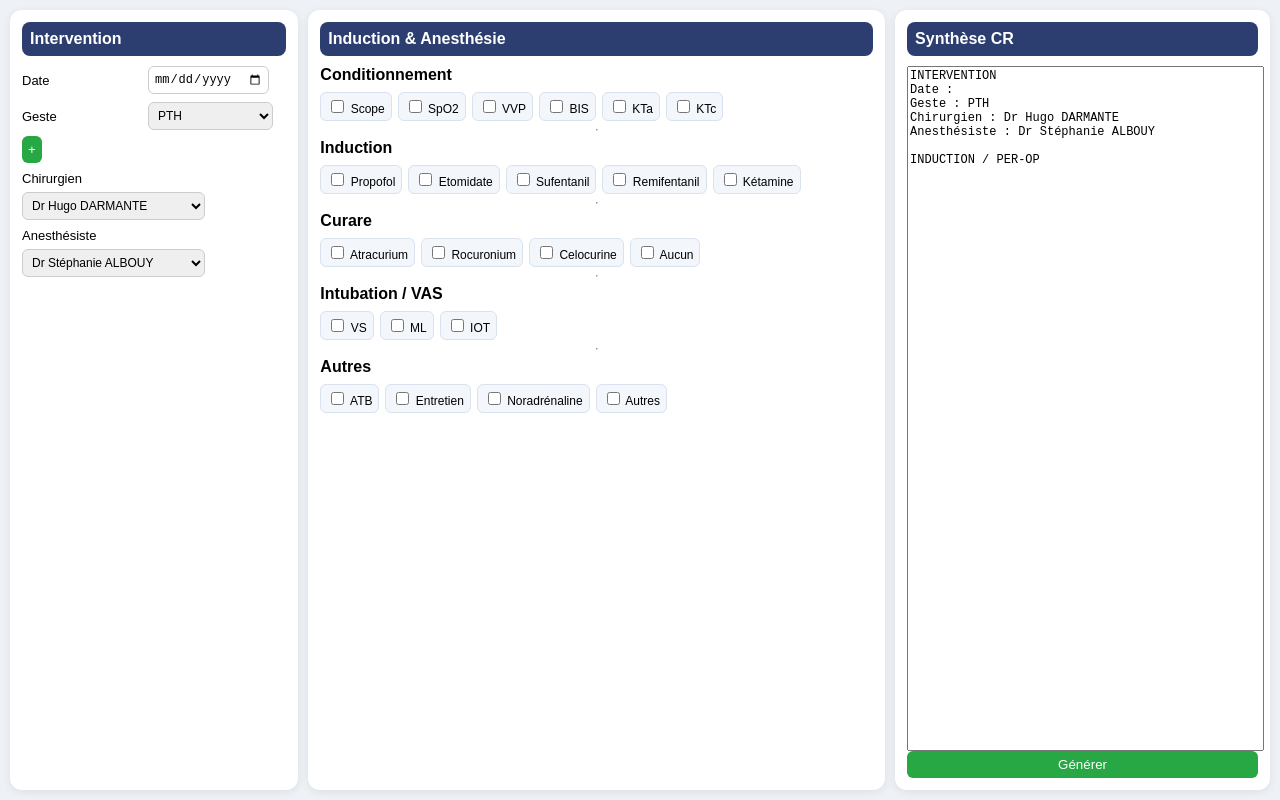
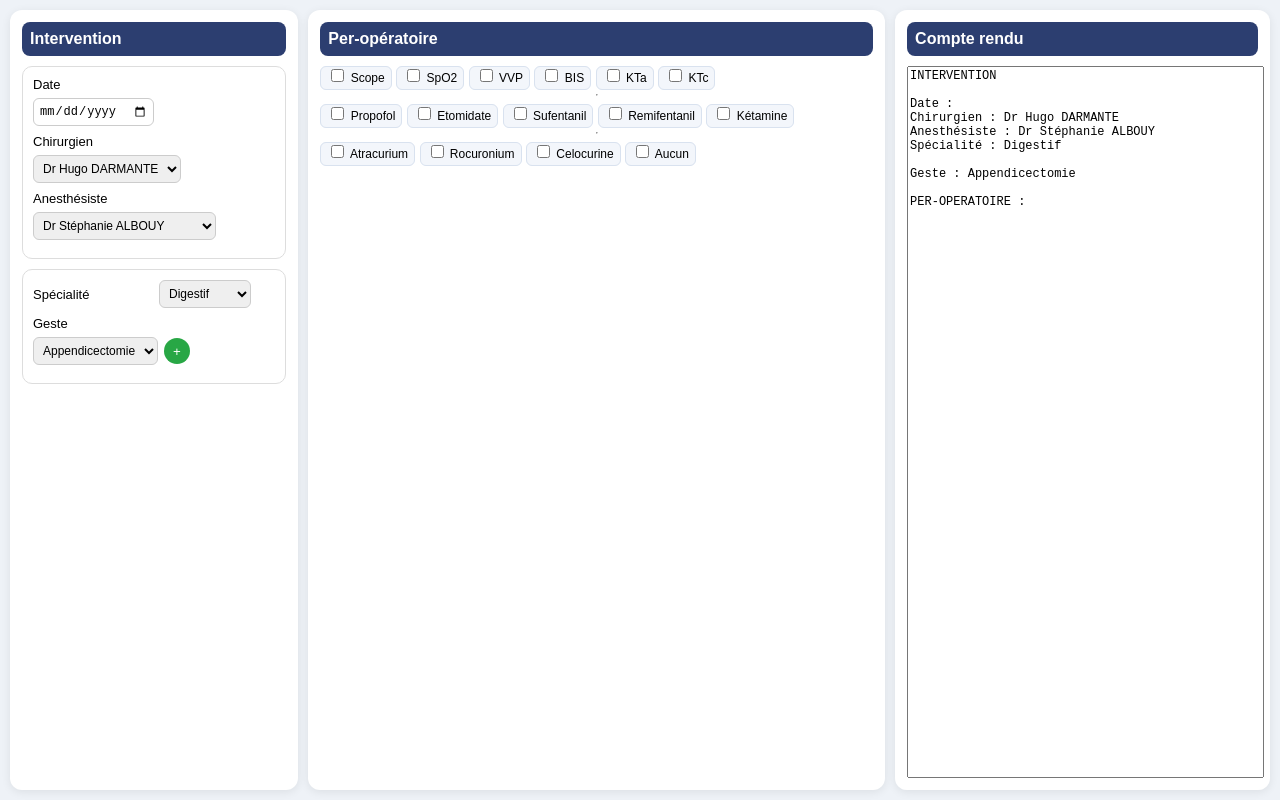
Before and after one commit to Frolar78/CR-anesth, a plain HTML site: page index.html in a window 1280 px wide. Drawn offline with Linux system fonts and the light colour scheme.

Commit message:
Update index.html

```diff
--- a/index.html
+++ b/index.html
@@ -5,98 +5,17 @@
 <title>CR Anesthésie Bloc</title>
 
 <style>
-body{
-margin:0;
-font-family:Arial;
-background:#eef2f7;
-height:100vh;
-overflow:hidden;
-}
-
-.container{
-display:grid;
-grid-template-columns:1fr 2fr 1.3fr;
-gap:10px;
-height:100vh;
-padding:10px;
-box-sizing:border-box;
-}
-
-/* PANELS */
-.panel{
-background:white;
-border-radius:12px;
-padding:12px;
-box-shadow:0 2px 10px rgba(0,0,0,0.08);
-overflow:auto;
-display:flex;
-flex-direction:column;
-}
-
-.title{
-font-weight:bold;
-background:#2c3e70;
-color:white;
-padding:8px;
-border-radius:8px;
-margin-bottom:10px;
-}
-
-/* ROWS */
-.row{
-display:flex;
-flex-wrap:wrap;
-align-items:center;
-gap:6px;
-margin-bottom:8px;
-}
-
-label{
-min-width:120px;
-font-size:13px;
-}
-
-input, select{
-padding:5px;
-border-radius:6px;
-border:1px solid #ccc;
-font-size:12px;
-}
-
-/* CHECKBOX BLOCKS */
-.block{
-display:flex;
-flex-wrap:wrap;
-gap:6px;
-}
-
-.block label{
-min-width:auto;
-background:#f3f6fb;
-padding:4px 6px;
-border-radius:6px;
-border:1px solid #d9e2ef;
-font-size:12px;
-}
-
-/* OUTPUT */
-textarea{
-width:100%;
-height:100%;
-resize:none;
-font-family:monospace;
-font-size:12px;
-}
-
-/* BUTTON */
-button{
-padding:6px;
-border:none;
-border-radius:6px;
-background:#28a745;
-color:white;
-cursor:pointer;
-}
+body{margin:0;font-family:Arial;background:#eef2f7;height:100vh;overflow:hidden;}
+.container{display:grid;grid-template-columns:1fr 2fr 1.3fr;gap:10px;height:100vh;padding:10px;box-sizing:border-box;}
+.panel{background:white;border-radius:12px;padding:12px;box-shadow:0 2px 10px rgba(0,0,0,0.08);overflow:auto;display:flex;flex-direction:column;}
+.title{font-weight:bold;background:#2c3e70;color:white;padding:8px;border-radius:8px;margin-bottom:10px;}
+.section{border:1px solid #ddd;border-radius:10px;padding:10px;margin-bottom:10px;}
+.row{display:flex;flex-wrap:wrap;align-items:center;gap:6px;margin-bottom:8px;}
+label{min-width:120px;font-size:13px;}
+input, select{padding:5px;border-radius:6px;border:1px solid #ccc;font-size:12px;}
+textarea{width:100%;height:100%;resize:none;font-family:monospace;font-size:12px;}
+.block label{background:#f3f6fb;padding:4px 6px;border-radius:6px;border:1px solid #d9e2ef;font-size:12px;}
+.plus{background:#28a745;color:white;border:none;border-radius:50%;width:26px;height:26px;cursor:pointer;}
 </style>
 </head>
 
@@ -104,175 +23,161 @@ cursor:pointer;
 
 <div class="container">
 
-<!-- ================= PANEL 1 ================= -->
+<!-- PANEL 1 -->
 <div class="panel">
 
 <div class="title">Intervention</div>
 
-<div class="row">
-<label>Date</label>
-<input type="date" id="date">
+<div class="section">
+<div class="row"><label>Date</label><input type="date" id="date"></div>
+<div class="row"><label>Chirurgien</label><select id="chirurgien"></select></div>
+<div class="row"><label>Anesthésiste</label><select id="anesth"></select></div>
 </div>
 
+<div class="section">
+<div class="row"><label>Spécialité</label><select id="specialite"></select></div>
 <div class="row">
 <label>Geste</label>
 <select id="geste"></select>
-<button onclick="addGeste()">+</button>
+<button class="plus" onclick="addGeste()">+</button>
 </div>
 
-<div class="row">
-<label>Chirurgien</label>
-<select id="chirurgien"></select>
+<div id="geste2Box" style="display:none;" class="row">
+<label>Geste 2</label>
+<select id="geste2"></select>
 </div>
-
-<div class="row">
-<label>Anesthésiste</label>
-<select id="anesth"></select>
 </div>
 
 </div>
 
-<!-- ================= PANEL 2 ================= -->
+<!-- PANEL 2 -->
 <div class="panel">
 
-<div class="title">Induction & Anesthésie</div>
+<div class="title">Per-opératoire</div>
 
-<!-- CONDITIONNEMENT -->
-<div class="row"><strong>Conditionnement</strong></div>
 <div class="block">
-<label><input type="checkbox" id="scope"> Scope</label>
-<label><input type="checkbox" id="spo2"> SpO2</label>
-<label><input type="checkbox" id="vvp"> VVP</label>
-<label><input type="checkbox" id="bis"> BIS</label>
-<label><input type="checkbox" id="kta"> KTa</label>
-<label><input type="checkbox" id="ktc"> KTc</label>
+<label><input type="checkbox" id="Scope"> Scope</label>
+<label><input type="checkbox" id="SpO2"> SpO2</label>
+<label><input type="checkbox" id="VVP"> VVP</label>
+<label><input type="checkbox" id="BIS"> BIS</label>
+<label><input type="checkbox" id="KTa"> KTa</label>
+<label><input type="checkbox" id="KTc"> KTc</label>
 </div>
 
 <hr>
 
-<!-- INDUCTION -->
-<div class="row"><strong>Induction</strong></div>
 <div class="block">
-<label><input type="checkbox" id="propofol"> Propofol</label>
-<label><input type="checkbox" id="etomidate"> Etomidate</label>
-<label><input type="checkbox" id="sufentanil"> Sufentanil</label>
-<label><input type="checkbox" id="remifentanil"> Remifentanil</label>
-<label><input type="checkbox" id="ketamine"> Kétamine</label>
+<label><input type="checkbox" id="Propofol"> Propofol</label>
+<label><input type="checkbox" id="Etomidate"> Etomidate</label>
+<label><input type="checkbox" id="Sufentanil"> Sufentanil</label>
+<label><input type="checkbox" id="Remifentanil"> Remifentanil</label>
+<label><input type="checkbox" id="Ketamine"> Kétamine</label>
 </div>
 
 <hr>
 
-<!-- CURARE -->
-<div class="row"><strong>Curare</strong></div>
 <div class="block">
-<label><input type="checkbox" id="atracurium"> Atracurium</label>
-<label><input type="checkbox" id="rocuronium"> Rocuronium</label>
-<label><input type="checkbox" id="celocurine"> Celocurine</label>
-<label><input type="checkbox" id="aucun"> Aucun</label>
-</div>
-
-<hr>
-
-<!-- VAS -->
-<div class="row"><strong>Intubation / VAS</strong></div>
-<div class="block">
-<label><input type="checkbox" id="vs"> VS</label>
-<label><input type="checkbox" id="ml"> ML</label>
-<label><input type="checkbox" id="iot" onchange="toggleIOT()"> IOT</label>
-</div>
-
-<div id="iotBox" style="display:none;margin-top:6px;">
-<input placeholder="Sonde">
-<input placeholder="Cormack">
-<input placeholder="POGO">
-</div>
-
-<hr>
-
-<div class="row"><strong>Autres</strong></div>
-<div class="block">
-<label><input type="checkbox" id="atb"> ATB</label>
-<label><input type="checkbox" id="entretien"> Entretien</label>
-<label><input type="checkbox" id="norad"> Noradrénaline</label>
-<label><input type="checkbox" id="autres"> Autres</label>
+<label><input type="checkbox" id="Atracurium"> Atracurium</label>
+<label><input type="checkbox" id="Rocuronium"> Rocuronium</label>
+<label><input type="checkbox" id="Celocurine"> Celocurine</label>
+<label><input type="checkbox" id="Aucun curare"> Aucun</label>
 </div>
 
 </div>
 
-<!-- ================= PANEL 3 ================= -->
+<!-- PANEL 3 -->
 <div class="panel">
-
-<div class="title">Synthèse CR</div>
-
+<div class="title">Compte rendu</div>
 <textarea id="resultat"></textarea>
-
-<button onclick="generer()">Générer</button>
-
 </div>
 
 </div>
 
 <script>
 
-/* ================= DATA COMPLET ================= */
+/* ===== TES DONNÉES (INCHANGÉES) ===== */
 
 const anesthesistes=[
-"Dr Stéphanie ALBOUY","Dr Guy ARMANDO","Dr Laure BONNET","Dr Mohammed BOUREGBA",
-"Dr Jean CATINEAU","Dr Alexandre FERRIERO","Dr Arthur FROHLICH",
-"Dr Jean-Philippe GUERIN","Dr Sébastien GHIGLIONE","Dr Léa LEY-GHIGLIONE",
-"Dr Lucile LEVASSEUR","Dr Riyad MENADE","Dr Nicolas OPPRECHT",
-"Dr Nicolas PARTOUCHE","Pr Bertrand PRUNET","Dr Gildas ROUSSEAU",
-"Dr Nicolo SALA","Dr Mathilde SEVERAC","Dr Wajdi SULTAN",
-"Dr Daisy TRAN","Dr Rémy WIDEHEM","Dr Félix ZAMARON"
+"Dr Stéphanie ALBOUY",
+"Dr Guy ARMANDO",
+"Dr Laure BONNET",
+"Dr Mohammed BOUREGBA"
 ];
 
-const chirurgiens={
-"Orthopédie":["Dr Hugo DARMANTE","Dr Matthieu GHREA","Dr Nicolas GUILLOT","Dr Tristan LASCAR"],
-"Viscérale":["Dr Adolfo GAVELLI","Dr Anne DUBOIS-VERDIER","Dr Anna MARMORALE"],
-"Urologie":["Dr Aurélie FLOCH","Dr Maher KECHAOU","Dr Xavier CARPENTIER"]
+const chirurgiens=[
+"Dr Hugo DARMANTE",
+"Dr Matthieu GHREA",
+"Dr Nicolas GUILLOT",
+"Dr Tristan LASCAR"
+];
+
+/* ===== NOUVEAU : SPECIALITES ===== */
+
+const specialites={
+"Digestif":["Appendicectomie","Colectomie"],
+"Orthopédie":["PTH","PTG"]
 };
 
-const gestes={
-"Orthopédie":["PTH","PTG","Arthroscopie"],
-"Viscérale":["Appendicectomie","Colectomie"],
-"Urologie":["Prostatectomie","Cystectomie"]
-};
+/* ===== INIT ===== */
 
-/* ================= INIT ================= */
+const anesth=document.getElementById("anesth");
+const chirurgien=document.getElementById("chirurgien");
+const specialite=document.getElementById("specialite");
+const geste=document.getElementById("geste");
+const geste2=document.getElementById("geste2");
+const geste2Box=document.getElementById("geste2Box");
 
-const geste=document.getElementById("geste");
-const chirurgien=document.getElementById("chirurgien");
-const anesth=document.getElementById("anesth");
+const date=document.getElementById("date");
+const resultat=document.getElementById("resultat");
 
-Object.values(chirurgiens).flat().forEach(c=>{
-chirurgien.innerHTML+=`<option>${c}</option>`;
+/* remplissage */
+
+anesthesistes.forEach(a=>anesth.innerHTML+=`<option>${a}</option>`);
+chirurgiens.forEach(c=>chirurgien.innerHTML+=`<option>${c}</option>`);
+
+Object.keys(specialites).forEach(s=>{
+specialite.innerHTML+=`<option>${s}</option>`;
 });
 
-anesthesistes.forEach(a=>{
-anesth.innerHTML+=`<option>${a}</option>`;
+/* gestes dynamiques */
+
+function updateGestes(){
+let liste=specialites[specialite.value];
+geste.innerHTML="";
+geste2.innerHTML="";
+liste.forEach(g=>{
+geste.innerHTML+=`<option>${g}</option>`;
+geste2.innerHTML+=`<option>${g}</option>`;
 });
-
-Object.values(gestes).flat().forEach(g=>{
-geste.innerHTML+=`<option>${g}</option>`;
-});
-
-/* ================= IOT ================= */
-
-function toggleIOT(){
-iotBox.style.display=iot.checked ? "block" : "none";
 }
 
-/* ================= GENERATION ================= */
+specialite.addEventListener("change",updateGestes);
+updateGestes();
+
+/* geste 2 */
+
+function addGeste(){
+geste2Box.style.display="flex";
+}
+
+/* ===== GENERATION ===== */
 
 function generer(){
 
-let t="INTERVENTION\n";
+let t="INTERVENTION\n\n";
+
 t+="Date : "+date.value+"\n";
-t+="Geste : "+geste.value+"\n";
 t+="Chirurgien : "+chirurgien.value+"\n";
-t+="Anesthésiste : "+anesth.value+"\n\n";
+t+="Anesthésiste : "+anesth.value+"\n";
+t+="Spécialité : "+specialite.value+"\n\n";
 
-t+="INDUCTION / PER-OP\n";
+t+="Geste : "+geste.value;
+
+if(geste2Box.offsetParent!==null){
+t+=" + "+geste2.value;
+}
+
+t+="\n\nPER-OPERATOIRE :\n";
 
 document.querySelectorAll("input:checked").forEach(i=>{
 t+="- "+i.id+"\n";
@@ -281,9 +186,9 @@ t+="- "+i.id+"\n";
 resultat.value=t;
 }
 
-/* listeners */
 document.querySelectorAll("input,select").forEach(e=>{
 e.addEventListener("input",generer);
+e.addEventListener("change",generer);
 });
 
 generer();
```
